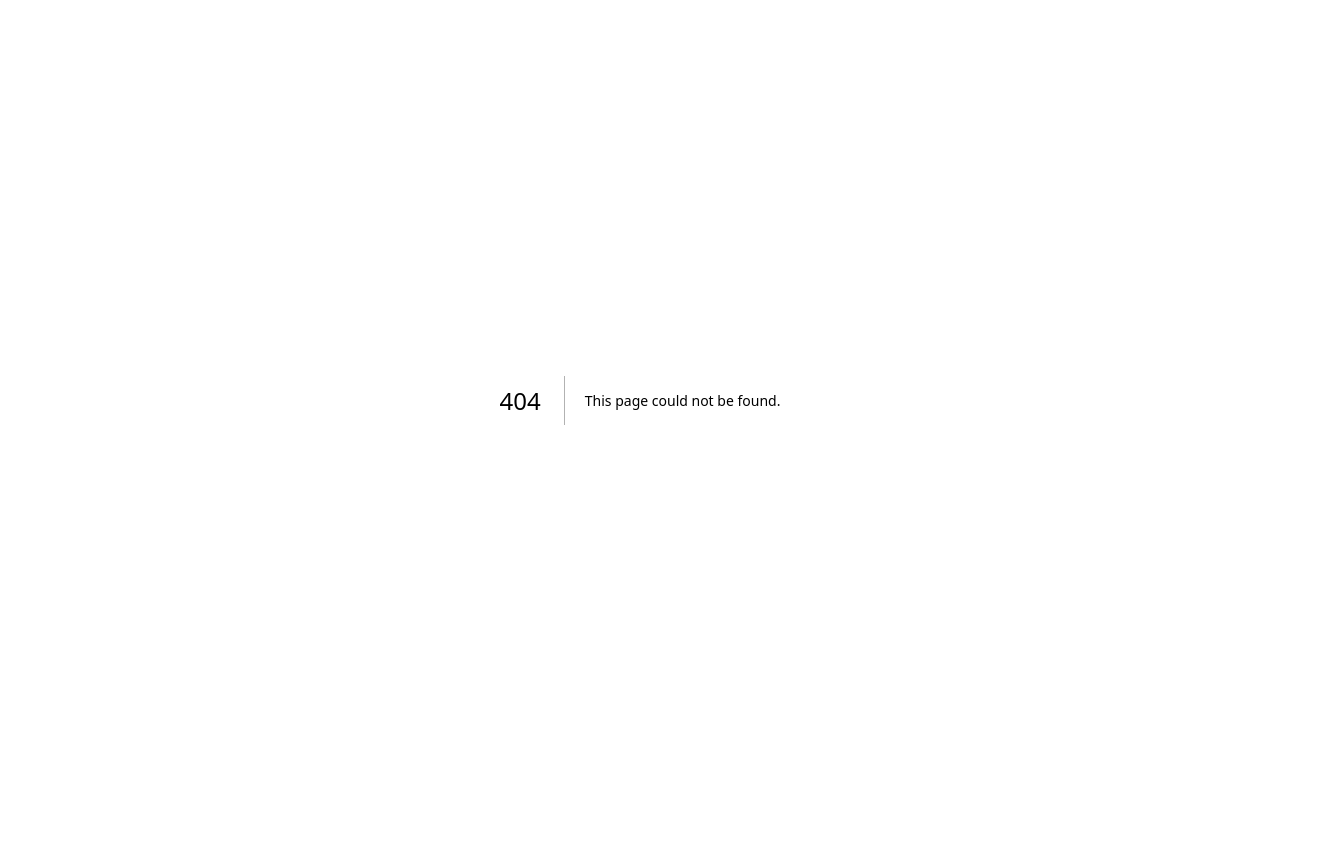
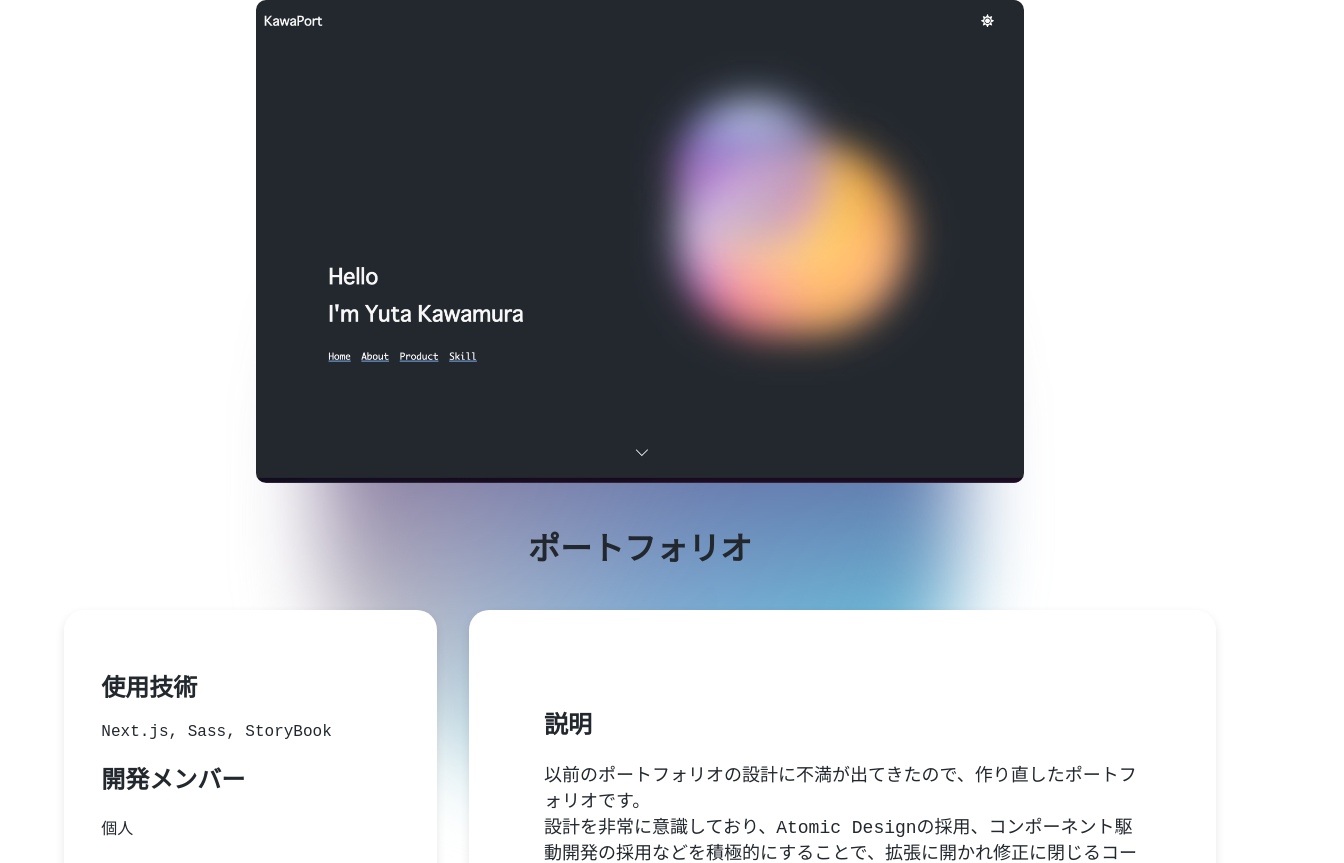
Before and after one commit to YutaK1026/kawaport, a Next.js app: page /product/portfolio in a window 1280 px wide. Before the commit this address had no page. Shown: the top 863 px of the page, 1344 px wide, since content can reach past the window. Before the commit the page ends 800 px from the top, so only its background shows below. Built offline with nearby package versions, Linux system fonts and the light colour scheme; a web font is replaced by a local one.

Commit message:
feat: ポートフォリオを追加

```diff
--- /dev/null
+++ b/src/app/product/portfolio/page.tsx
@@ -0,0 +1,31 @@
+import ProductDetailPage from "@/components/template/product-detail-template";
+import productImage from "@/public/project/portfolio.png";
+import data from "./product.json";
+
+const Portfolio_Old = () => {
+  return (
+    <ProductDetailPage>
+      <ProductDetailPage.ProductImage img={productImage} />
+      <ProductDetailPage.Title>{data.title}</ProductDetailPage.Title>
+      <ProductDetailPage.Content
+        leftContent={
+          <ProductDetailPage.LeftContent
+            skill_stack={data.skill_stack}
+            member={data.member}
+            period={data.period}
+            github_url={data.github_url}
+            url={data.url}
+          />
+        }
+        rightContent={
+          <ProductDetailPage.RightContent
+            content={data.content}
+            content__point={data.content__point}
+          />
+        }
+      />
+    </ProductDetailPage>
+  );
+};
+
+export default Portfolio_Old;
--- /dev/null
+++ b/src/app/product/portfolio/product.json
@@ -0,0 +1,10 @@
+{
+  "title": "ポートフォリオ",
+  "skill_stack": "Next.js, Sass, StoryBook",
+  "member": "個人",
+  "period": "2024/9",
+  "content": "以前のポートフォリオの設計に不満が出てきたので、作り直したポートフォリオです。\n設計を非常に意識しており、Atomic Designの採用、コンポーネント駆動開発の採用などを積極的にすることで、拡張に開かれ修正に閉じるコードになっています。\n本ポートフォリオを見た後は、是非GitHubのコードも見ていただきたいです。",
+  "content__point": "- Atomic Designの採用\n- コンポーネント駆動開発の採用\n- SSGによる爆速レンダリング\n- レスポンシブ化に対応し、スマホでも見れるポートフォリオの実現",
+  "github_url": "https://github.com/YutaK1026/kawaport",
+  "url": "https://kawachann.com"
+}
--- a/src/app/product/portfolio_old/product.json
+++ b/src/app/product/portfolio_old/product.json
@@ -6,5 +6,5 @@
   "content": "以前作成したポートフォリオです. \nSSR, CSRなどを意識しだしたり、デザインパターンを意識しだしたり、レスポンシブ化に挑戦したりと、様々なことに挑戦し出したプロダクトです. \nデザインなどが微妙で作り直したのですが、ここにしかない「KawaSQL」というSQLのパロディー作品があるため、ぜひ見ていただきたいです!",
   "content__point": "- Next.jsのレンダリングへの意識\n- 保守性の高いコードへの意識\n- 初の完全自作ポートフォリオ\n- KawaSQLというSQLのパロディー言語・ターミナルの実装",
   "github_url": "https://github.com/YutaK1026/portfolio",
-  "url": "https://kawachann.com/about"
+  "url": "https://portfolio-8ff.pages.dev/"
 }
--- a/src/components/pages/product/hook.ts
+++ b/src/components/pages/product/hook.ts
@@ -2,6 +2,7 @@
 // TODO: もっとより良い実装にする。
 
 import code_duel from "@/public/project/code_duel.png";
+import portfolio from "@/public/project/portfolio.png";
 import latex_index from "@/public/project/latex_index.png";
 import hyoka from "@/public/project/hyoka.png";
 import jackFesOP from "@/public/project/jackFesOP.png";
@@ -10,6 +11,7 @@ import { StaticImageData } from "next/image";
 
 export interface ProductDict {
   code_duel: StaticImageData;
+  portfolio: StaticImageData;
   latex_index: StaticImageData;
   hyoka: StaticImageData;
   jackFesOP: StaticImageData;
@@ -18,6 +20,7 @@ export interface ProductDict {
 
 const product_dict: ProductDict = {
   code_duel: code_duel,
+  portfolio: portfolio,
   latex_index: latex_index,
   hyoka: hyoka,
   jackFesOP: jackFesOP,
--- a/src/components/pages/product/products.json
+++ b/src/components/pages/product/products.json
@@ -1,4 +1,9 @@
 [
+  {
+    "title": "ポートフォリオ",
+    "key": "portfolio",
+    "alt": "portfolio"
+  },
   {
     "title": "CODE_DUEL",
     "key": "code_duel",
```
Also changed, not shown: src/public/project/portfolio.png (added).
